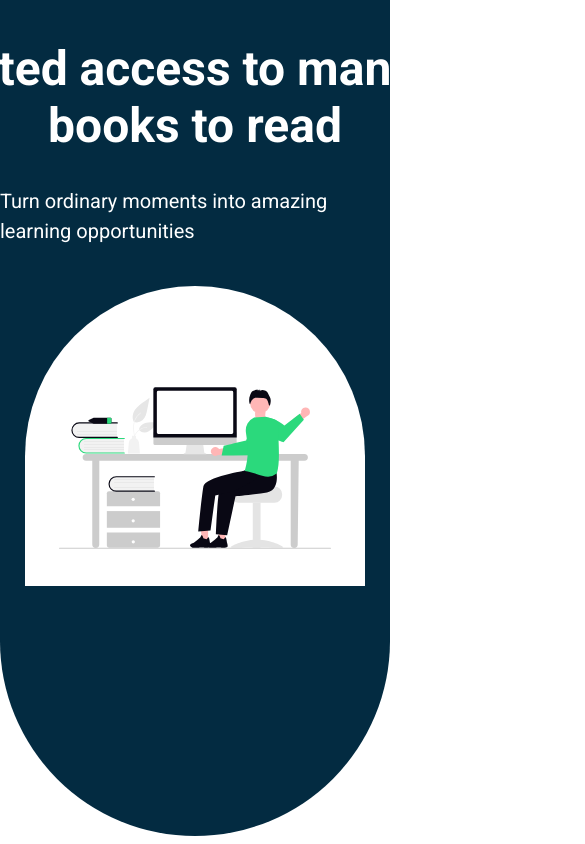
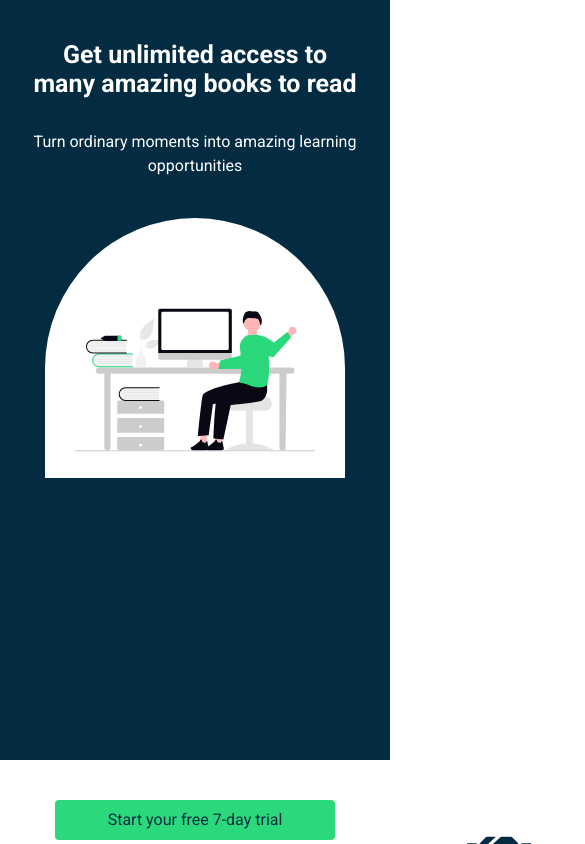
Before and after one commit to jeddelich/fes-internship-summarist, a Next.js app: page /choose-plan in a window 390 px wide. Shown: the top 844 px of the page, 585 px wide, since content can reach past the window. Built offline with nearby package versions, Linux system fonts and the light colour scheme; no server answers.

Commit message:
add responsiveness to sales landing

```diff
--- a/app/choose-plan/page.module.css
+++ b/app/choose-plan/page.module.css
@@ -1,4 +1,4 @@
-.landing{
+.landing {
   height: 99vh;
   background-color: #032b41;
   border-bottom-left-radius: 264px;
@@ -11,24 +11,24 @@
 .h1,
 .h4 {
   color: #ffffff;
+  text-align: center;
 }
 
-.h1{
+.h1 {
   font-size: 48px;
-    width: 900px;
+  max-width: 900px;
   line-height: normal;
   font-weight: bold;
-    text-align: center;
-    margin-top: 40px;
-    margin-bottom: 32px;
+  margin: 40px 32px 32px 32px;
 }
 
-.h4{
+.h4 {
   font-weight: 400;
   font-size: 20px;
+  margin: 0 32px;
 }
 
-.imgWrapper{
+.imgWrapper {
   height: 300px;
   width: 340px;
   background-color: #ffffff;
@@ -39,7 +39,7 @@
   justify-content: center;
 }
 
-.img{
+.img {
   height: 100%;
   width: 80%;
   margin-top: 32px;
@@ -47,13 +47,13 @@
 
 /* GET STARTED */
 
-.stickyTrack{
+.stickyTrack {
   display: flex;
   flex-direction: column;
   min-height: 100%;
 }
 
-.getStarted{
+.getStarted {
   position: sticky;
   bottom: 0;
   width: 100%;
@@ -61,10 +61,11 @@
   display: flex;
   flex-direction: column;
   justify-content: center;
-    padding-top: 40px;
+  padding: 40px 40px 0 40px;
+
 }
 
-.smallPrint{
+.smallPrint {
   text-align: center;
   margin-top: 16px;
   opacity: 50%;
@@ -74,19 +75,19 @@
 
 /* BENEFITS */
 
-.benefits{
+.benefits {
   margin: 64px 0 40px 0;
   display: flex;
   justify-content: center;
 }
 
-.benefitsList{
+.benefitsList {
   position: relative;
   display: flex;
   gap: 64px;
 }
 
-.icon{
+.icon {
   width: 100%;
   height: 100%;
   color: #032b41;
@@ -109,7 +110,7 @@
 
 /* SEPARATOR */
 
-.separator{
+.separator {
   display: flex;
   gap: 12px;
   align-items: center;
@@ -117,28 +118,64 @@
 }
 
 .separatorLine,
-.separatorText{
+.separatorText {
   color: gray;
 }
 
-.separatorLine{
+.separatorLine {
   width: 100px;
   opacity: 50%;
 }
 
-.separatorText{
+.separatorText {
   font-size: 14px;
 }
 
 /* FAQ */
 
-.FAQ{
+.FAQ {
   display: flex;
   justify-content: center;
   align-items: center;
   margin: 16px 0;
 }
 
-.questionList{
+.questionList {
   width: 920px;
 }
+
+@media (max-width: 768px) {
+  .h1 {
+    font-size: 25px;
+  }
+  .h4 {
+    font-size: 16px;
+  }
+  .landing {
+    height: 75vh;
+    border-bottom-left-radius: 0;
+    border-bottom-right-radius: 0;
+  }
+}
+
+@media (max-width: 672px) {
+  .landing {
+    height: 80vh;
+  }
+}
+
+@media (max-width: 500px) {
+  .landing {
+    height: 85vh;
+  }
+}
+
+@media (max-width: 402px) {
+  .landing {
+    height: 90vh;
+  }
+  .imgWrapper {
+    height: 260px;
+    width: 300px;
+  }
+}
```
Lines whose indentation alone changed are shown as unchanged.
